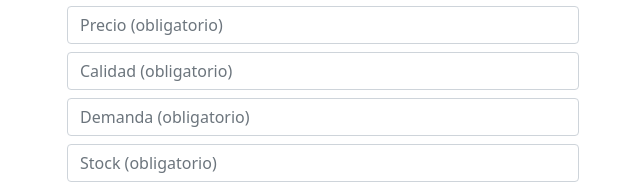
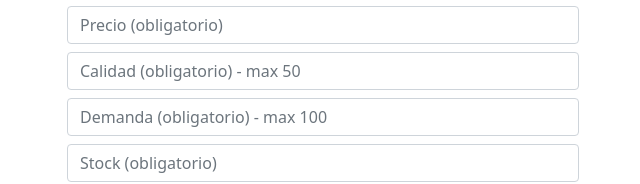
Before and after one commit to BertaVR/front-amenities, a Vue app: page / in a window 1280 px wide. Shown: the part 246-430 px from the top of the page, without its empty margins (321-961 px from the left). Built offline with nearby package versions, Linux system fonts and the light colour scheme.

Commit message:
style: placeholders

```diff
--- a/src/components/Items.vue
+++ b/src/components/Items.vue
@@ -34,7 +34,7 @@
                     type="number"
                     ref="calidad"
                     name="calidad"
-                    placeholder="Calidad (obligatorio)"
+                    placeholder="Calidad (obligatorio) - max 50"
                     required
                     @keyup="dontAllowBlankFields()"
                 />
@@ -43,7 +43,7 @@
                     type="number"
                     ref="demanda"
                     name="demanda"
-                    placeholder="Demanda (obligatorio)"
+                    placeholder="Demanda (obligatorio) - max 100"
                     required
                     @keyup="dontAllowBlankFields()"
                 />
```
